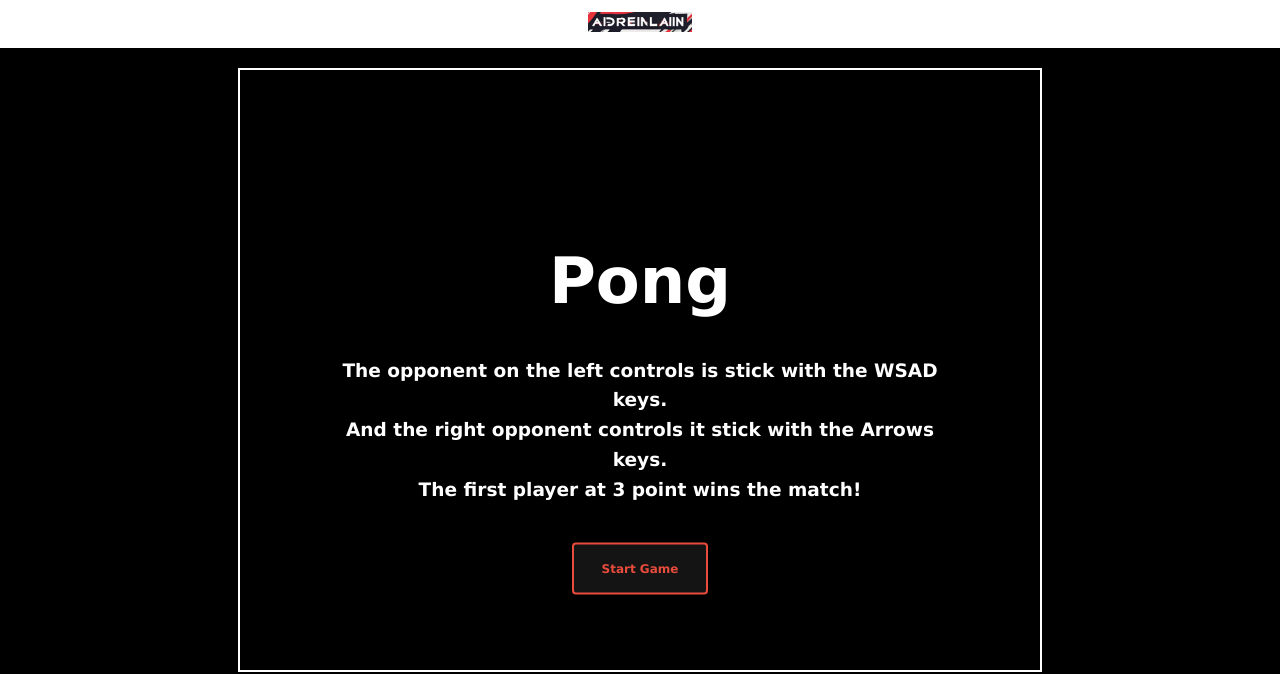
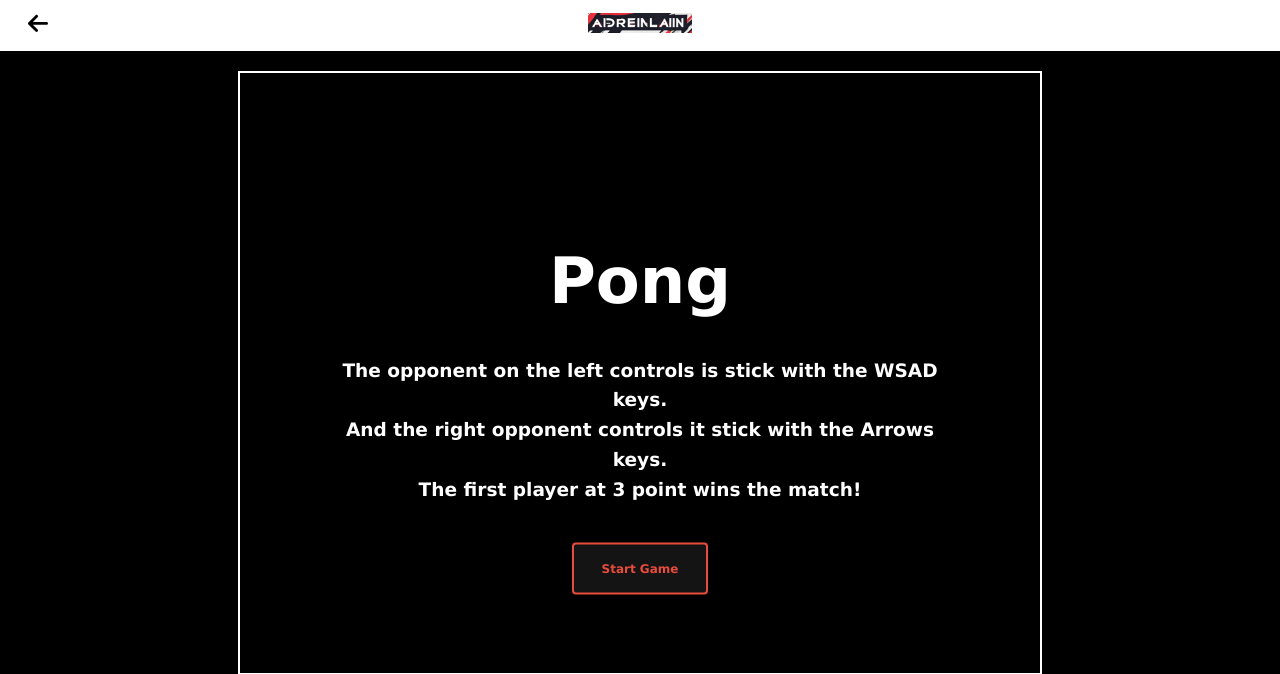
Before and after one commit to CroooC/adrein, a Django app: page /games/pong/ in a window 1280 px wide. Shown: the top 674 px of the page. Run offline with Django 4.2, Linux system fonts and the light colour scheme.

Commit message:
Adding back arrow to games, apps, and functionalities

```diff
--- a/ADR/facade/static/facade/css/content.css
+++ b/ADR/facade/static/facade/css/content.css
@@ -148,15 +148,27 @@ button {
     opacity: 0.9;
 }
 
+svg {
+    fill: var(--color-b);
+    width: var(--size-l);
+}
+
+svg:hover {
+    fill: var(--coloraccent1);
+}
+
 /* Header */
 
 header {
     background-color: var(--color-w);
     color: var(--color-b);
     padding: var(--size-xs);
-    display: flex;
-    justify-content: center;
+    display: grid;
+    grid-template-columns: 15% 1fr 15%; /* 20% for #stats-column, 1fr for #game-content */
+    grid-gap: 2rem;
+    justify-content: space-between;
     align-items: center;
+    text-align: center;
 }
 
 nav {
@@ -179,8 +191,12 @@ nav ul {
     display: flex;
 }
 
-nav ul li {
-    margin: 0 0.65em;
+nav[aria-label="default_main_menu"] {
+    margin: 0 auto;
+}
+
+nav[aria-label="return_arrow"] {
+    margin: 0 var(--size-m);
 }
 
 nav ul li a:hover {
--- a/ADR/facade/templates/bases/base.html
+++ b/ADR/facade/templates/bases/base.html
@@ -33,7 +33,7 @@
                     <li class="search-form">
                         <form action="{% url 'search_results' %}" method="get">
                             <input type="text" name="q" placeholder="Search...">
-                            <button href="#" type="submit"><svg xmlns="http://www.w3.org/2000/svg" viewBox="0 0 512 512"><!--!Font Awesome Free 6.6.0 by @fontawesome - https://fontawesome.com License - https://fontawesome.com/license/free Copyright 2024 Fonticons, Inc.--><path d="M416 208c0 45.9-14.9 88.3-40 122.7L502.6 457.4c12.5 12.5 12.5 32.8 0 45.3s-32.8 12.5-45.3 0L330.7 376c-34.4 25.2-76.8 40-122.7 40C93.1 416 0 322.9 0 208S93.1 0 208 0S416 93.1 416 208zM208 352a144 144 0 1 0 0-288 144 144 0 1 0 0 288z"/></svg></a>
+                            <button href="#" type="submit"><svg xmlns="http://www.w3.org/2000/svg" viewBox="0 0 512 512"><path d="M416 208c0 45.9-14.9 88.3-40 122.7L502.6 457.4c12.5 12.5 12.5 32.8 0 45.3s-32.8 12.5-45.3 0L330.7 376c-34.4 25.2-76.8 40-122.7 40C93.1 416 0 322.9 0 208S93.1 0 208 0S416 93.1 416 208zM208 352a144 144 0 1 0 0-288 144 144 0 1 0 0 288z"/></svg></button>
                             {% comment %} <button type="submit">Search</button> {% endcomment %}
                         </form>
                     </li>
@@ -56,7 +56,7 @@
                 <img src="img/logo/insta.png" alt="Logo Instagram" title="Instagram Couleur Coton" />
             </a> {% endcomment %}
             <div class="version">
-                <p>v1.1.5</p>
+                <p>v1.1.6</p>
             </div>
         </footer>
 
--- a/ADR/facade/templates/bases/base_min.html
+++ b/ADR/facade/templates/bases/base_min.html
@@ -13,12 +13,29 @@
     </head>
     <body>
         <header>
-            <nav aria-label="default main menu">
+            <nav aria-label="return_arrow">
                 <ul>
                     <li>
-                        <a href="{% url 'home' %}" class="link_icon">
-                            <img src="{% static 'facade/logo.png' %}" alt="Logo ADR">
+                        {% if page_type == 'app' %}
+                            <a href="{% url 'app-list' %}" class="link_icon">
+                        {% elif page_type == 'game' %}
+                            <a href="{% url 'game-list' %}" class="link_icon">
+                        {% elif page_type == 'functionality' %}
+                            <a href="{% url 'functionality-list' %}" class="link_icon">
+                        {% elif page_type == 'multi_game' %}
+                            <a href="{% url 'multi-game-list' %}" class="link_icon">
+                        {% else %}
+                            <a href="{% url 'home' %}" class="link_icon">
+                        {% endif %}
+                            <svg xmlns="http://www.w3.org/2000/svg" viewBox="0 0 448 512"><path d="M9.4 233.4c-12.5 12.5-12.5 32.8 0 45.3l160 160c12.5 12.5 32.8 12.5 45.3 0s12.5-32.8 0-45.3L109.2 288 416 288c17.7 0 32-14.3 32-32s-14.3-32-32-32l-306.7 0L214.6 118.6c12.5-12.5 12.5-32.8 0-45.3s-32.8-12.5-45.3 0l-160 160z"/></svg>
                         </a>
+                    </li>
+                </ul>
+            </nav>
+            <nav aria-label="default_main_menu">
+                <ul>
+                    <li>
+                        <a href="{% url 'home' %}" class="link_icon"><img src="{% static 'facade/logo.png' %}" alt="Logo ADR"></a>
                     </li>
                 </ul>
             </nav>
--- a/ADR/games/templates/games/dodger.html
+++ b/ADR/games/templates/games/dodger.html
@@ -1,4 +1,4 @@
-{% extends 'g_bases/base.html' %}
+{% extends 'bases/base_min.html' %}
 
 {% load static %}
 
--- a/ADR/games/templates/games/hangman.html
+++ b/ADR/games/templates/games/hangman.html
@@ -1,4 +1,4 @@
-{% extends 'g_bases/base.html' %}
+{% extends 'bases/base_min.html' %}
 
 {% load static %}
 
--- a/ADR/games/templates/games/pong.html
+++ b/ADR/games/templates/games/pong.html
@@ -1,4 +1,4 @@
-{% extends 'g_bases/base.html' %}
+{% extends 'bases/base_min.html' %}
 
 {% load static %}
 
--- a/ADR/games/templates/games/tetris.html
+++ b/ADR/games/templates/games/tetris.html
@@ -1,4 +1,4 @@
-{% extends 'g_bases/base.html' %}
+{% extends 'bases/base_min.html' %}
 
 {% load static %}
 
--- a/ADR/games/templates/games/tictactoe.html
+++ b/ADR/games/templates/games/tictactoe.html
@@ -1,4 +1,4 @@
-{% extends 'g_bases/base.html' %}
+{% extends 'bases/base_min.html' %}
 
 {% load static %}
 
--- a/ADR/games/templates/games/worm.html
+++ b/ADR/games/templates/games/worm.html
@@ -1,4 +1,4 @@
-{% extends 'g_bases/base.html' %}
+{% extends 'bases/base_min.html' %}
 
 {% load static %}
 
--- a/ADR/games/views.py
+++ b/ADR/games/views.py
@@ -4,27 +4,27 @@ from django.urls import reverse
 # Mini Games
 
 def blackjack(request):
-    return render(request, 'games/blackjack.html')
+    return render(request, 'games/blackjack.html', {'page_type': 'game'})
 
 def hangman(request):
-    return render(request, 'games/hangman.html')
+    return render(request, 'games/hangman.html', {'page_type': 'game'})
 
 def dodger(request):
-    return render(request, 'games/dodger.html')
+    return render(request, 'games/dodger.html', {'page_type': 'game'})
 
 def worm(request):
-    return render(request, 'games/worm.html')
+    return render(request, 'games/worm.html', {'page_type': 'game'})
 
 def tetris(request):
-    return render(request, 'games/tetris.html')
+    return render(request, 'games/tetris.html', {'page_type': 'game'})
 
 def bonneteau(request):
-    return render(request, 'games/bonneteau.html')
+    return render(request, 'games/bonneteau.html', {'page_type': 'game'})
 
 # MultiPlayer Games
 
 def tictactoe(request):
-    return render(request, 'games/tictactoe.html')
+    return render(request, 'games/tictactoe.html', {'page_type': 'multi_game'})
 
 def pong(request):
-    return render(request, 'games/pong.html')
+    return render(request, 'games/pong.html', {'page_type': 'multi_game'})
```
Also changed, not shown: ADR/facade/static/facade/css/styles.css (+6 -1 lines).
